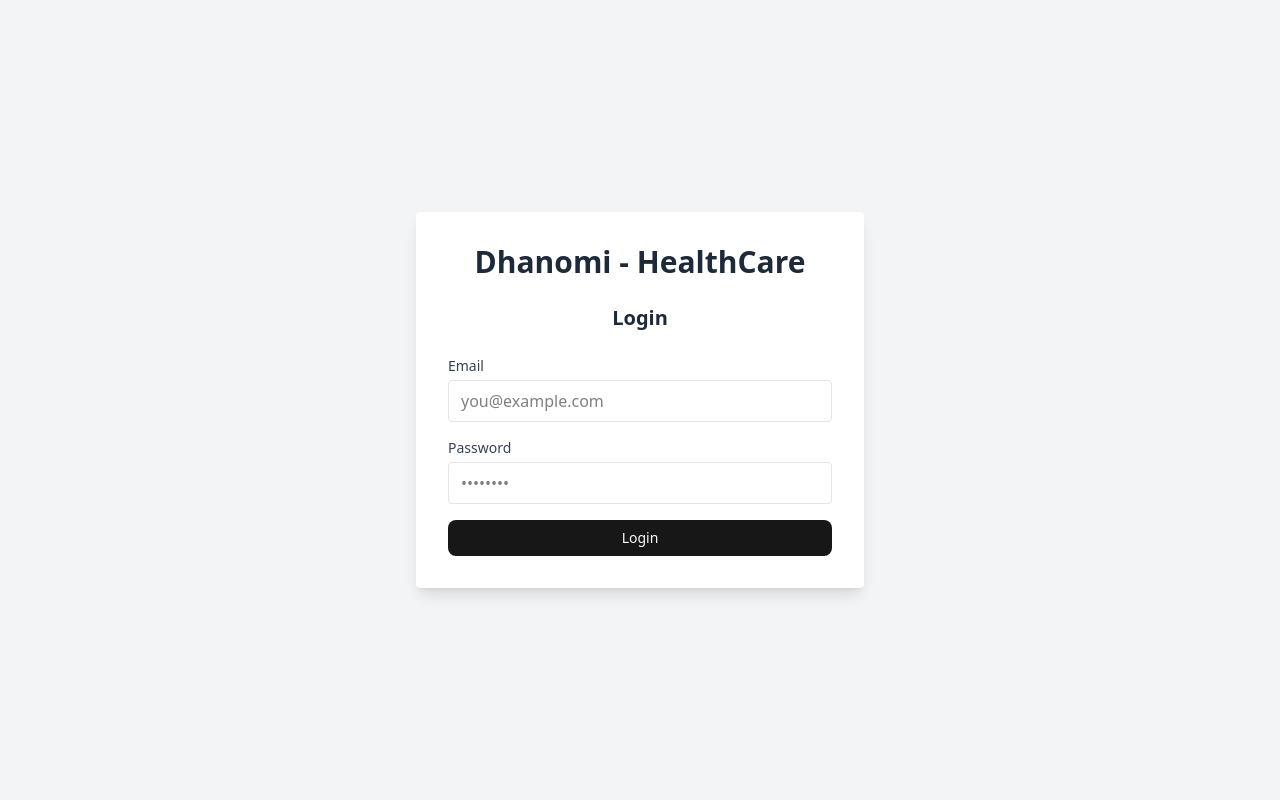
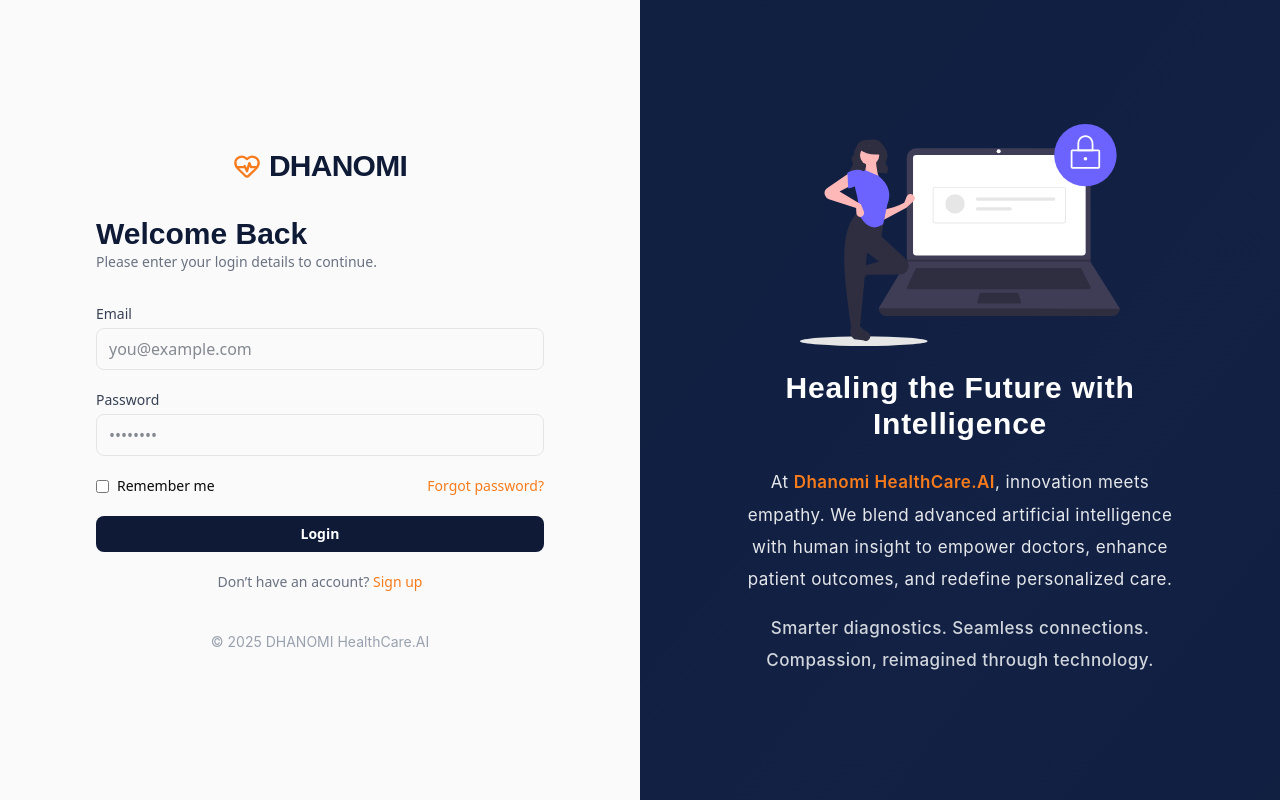
Before and after one commit to Anjna11/HealthCareAI_Next, a Next.js app in the folder healthcare_next/: page /login in a window 1280 px wide. Built offline with nearby package versions, Linux system fonts and the light colour scheme.

Commit message:
enhance Login page and added resoning

```diff
--- a/healthcare_next/app/globals.css
+++ b/healthcare_next/app/globals.css
@@ -133,5 +133,5 @@
 
 .primary-button:hover {
   background-color: #F87B1B;
-  color: black
+  color: white
 }
--- a/healthcare_next/app/home/layout.tsx
+++ b/healthcare_next/app/home/layout.tsx
@@ -1,5 +1,6 @@
 'use client';
 import dynamic from 'next/dynamic';
+import { HeartPulse } from 'lucide-react'; // ✅ Added for the logo
 
 const ResizablePanelGroup = dynamic(
   () => import('@/components/ui/resizable').then((m) => m.ResizablePanelGroup),
@@ -30,22 +31,32 @@ export default function HomeLayout({ children }: { children: React.ReactNode })
       <ResizablePanelGroup direction="horizontal">
         <ResizablePanel>
           <SidebarProvider>
-            {/* Your sidebar and main layout code */}
+            {/* ==== Sidebar ==== */}
             <Sidebar id="left">
               <SidebarHeader
                 className="text-gray-300"
                 style={{ background: '#11224E' }}
               >
-                <p className="text-center font-semibold leading-tight mt-2">
-                  <span className="text-2xl" style={{ fontFamily: "'Poppins', sans-serif", fontWeight: 700 }}>
-                    DHANOMI
-                  </span>
-                  <br />
-                  <span className="text-base" style={{ fontFamily: "'Inter', sans-serif", fontWeight: 500 }}>
+                {/* ✅ Added logo from login page */}
+                <div className="flex flex-col items-center justify-center py-3">
+                  <div className="flex items-center gap-3 text-[#F87B1B] -ml-4">
+                    <HeartPulse className="w-6.5 h-6" />
+                    <h1
+                      className="text-2xl font-extrabold text-white tracking-tight -ml-2"
+                      style={{ fontFamily: "'Poppins', sans-serif" }}
+                    >
+                      DHANOMI
+                    </h1>
+                  </div>
+                  <p
+                    className="text-sm text-gray-300 -mr-2"
+                    style={{ fontFamily: "'Inter', sans-serif" }}
+                  >
                     HealthCare.AI
-                  </span>
-                </p>
-                <hr />
+                  </p>
+                </div>
+
+                <hr className="border-[#F87B1B]/30" />
               </SidebarHeader>
 
               <SidebarContent className="mt-3">
@@ -56,7 +67,7 @@ export default function HomeLayout({ children }: { children: React.ReactNode })
                         <SidebarMenuButton asChild className="text-base p-4.5 pl-2 rounded-none" style={{ fontFamily: "'Poppins', sans-serif" }}>
                           <a href="/home/patients">
                             <Inbox />
-                            <span>All Patients</span>
+                            <span>Patient Records</span>
                           </a>
                         </SidebarMenuButton>
                       </SidebarMenuItem>
@@ -82,6 +93,8 @@ export default function HomeLayout({ children }: { children: React.ReactNode })
                 </p>
               </SidebarFooter>
             </Sidebar>
+
+            {/* ==== Main Content ==== */}
             <main className="flex-1 p-4">
               <SidebarTrigger className="hover:bg-[#11224E]/70 hover:text-white" />
               {children}
@@ -91,6 +104,7 @@ export default function HomeLayout({ children }: { children: React.ReactNode })
 
         <ResizableHandle />
 
+        {/* ==== Chat Panel ==== */}
         <ResizablePanel className="w-sm max-w-sm">
           <Chat onChange={(st) => console.log(st)} />
         </ResizablePanel>
--- a/healthcare_next/app/login/page.tsx
+++ b/healthcare_next/app/login/page.tsx
@@ -1,11 +1,15 @@
 'use client';
 import { useState } from 'react';
+import { useRouter } from 'next/navigation';
+import { motion } from 'framer-motion';
 import { Button } from '@/components/ui/button';
+import { HeartPulse } from 'lucide-react';
 
 export default function Login() {
   const [email, setEmail] = useState('');
   const [password, setPassword] = useState('');
   const [message, setMessage] = useState('');
+  const router = useRouter();
 
   const handleSubmit = async (e: React.FormEvent) => {
     e.preventDefault();
@@ -15,63 +19,233 @@ export default function Login() {
       const res = await fetch('http://127.0.0.1:8000/login', {
         method: 'POST',
         headers: { 'Content-Type': 'application/json' },
-        body: JSON.stringify({ email, password }) // converts JavaScript object into JSON string
+        body: JSON.stringify({ email, password }),
       });
 
       const data = await res.json();
 
       if (data.success) {
-        setMessage("Login successful");
+        setMessage('✅ Login successful!');
+        setTimeout(() => {
+          router.push('/home');
+        }, 800);
       } else {
-        setMessage("Invalid email or password");
+        setMessage('❌ Invalid email or password');
       }
-
     } catch (error) {
       console.error(error);
-      setMessage('Error connecting to server');
+      setMessage('⚠️ Error connecting to server');
     }
   };
 
+  // ✨ Animation variants
+  const container = {
+    hidden: { opacity: 0, x: -60 },
+    visible: {
+      opacity: 1,
+      x: 0,
+      transition: {
+        duration: 0.8,
+        ease: [0.25, 0.1, 0.25, 1],
+        when: 'beforeChildren',
+        staggerChildren: 0.15,
+      },
+    },
+  };
+
+  const item = {
+    hidden: { opacity: 0, x: -30 },
+    visible: {
+      opacity: 1,
+      x: 0,
+      transition: { duration: 0.6, ease: 'easeOut' },
+    },
+  };
+
   return (
-    <div className="flex items-center justify-center min-h-screen bg-gray-100">
-      <div className="w-full max-w-md p-8 space-y-6 bg-white rounded shadow-lg">
-        <h2 className="text-3xl font-bold text-center text-gray-800">Dhanomi - HealthCare</h2>
-        <h2 className="text-xl font-bold text-center text-gray-800">Login</h2>
+    <div className="flex min-h-screen">
+      {/* Right side (Form Section) */}
+      <div className="flex flex-col justify-center items-center w-full md:w-1/2 bg-[#FAFAFA] px-10 py-16">
+        <motion.div
+          className="flex items-center gap-2 mb-8 text-[#0E1A36]"
+          variants={item}
+          initial="hidden"
+          animate="visible"
+        >
+          <HeartPulse className="w-7 h-7 text-[#F87B1B]" />
+          <h1
+            className="text-3xl font-extrabold tracking-tight"
+            style={{ fontFamily: "'Poppins', sans-serif" }}
+          >
+            DHANOMI
+          </h1>
+        </motion.div>
 
-        <form className="space-y-4" onSubmit={handleSubmit}>
+        <motion.div
+          className="w-full max-w-md"
+          variants={container}
+          initial="hidden"
+          animate="visible"
+        >
+          {/* Heading */}
+          <motion.div variants={item}>
+            <h2
+              className="text-3xl font-semibold text-[#0E1A36]"
+              style={{ fontFamily: "'Poppins', sans-serif" }}
+            >
+              Welcome Back
+            </h2>
+            <p className="text-gray-500 text-sm mb-8">
+              Please enter your login details to continue.
+            </p>
+          </motion.div>
+
+          {/* Form */}
+          <motion.form className="space-y-5" onSubmit={handleSubmit} variants={item}>
             <div>
-            <label htmlFor="email" className="block text-sm font-medium text-gray-700">Email</label>
+              <label
+                htmlFor="email"
+                className="block text-sm font-medium text-gray-700"
+              >
+                Email
+              </label>
               <input
                 type="email"
                 id="email"
                 value={email}
                 onChange={(e) => setEmail(e.target.value)}
-              className="w-full px-3 py-2 mt-1 border rounded focus:outline-none focus:ring-2 focus:ring-blue-500 text-black"
+                onKeyDown={(e) => {
+                  if (e.key === 'Enter') handleSubmit(e);
+                }}
+                className="w-full px-3 py-2 mt-1 border rounded-md focus:outline-none focus:ring-2 focus:ring-[#F87B1B] text-gray-900"
                 placeholder="you@example.com"
                 required
               />
             </div>
 
             <div>
-            <label htmlFor="password" className="block text-sm font-medium text-gray-700">Password</label>
+              <label
+                htmlFor="password"
+                className="block text-sm font-medium text-gray-700"
+              >
+                Password
+              </label>
               <input
                 type="password"
                 id="password"
                 value={password}
                 onChange={(e) => setPassword(e.target.value)}
-              className="w-full px-3 py-2 mt-1 border rounded focus:outline-none focus:ring-2 focus:ring-blue-500 text-black"
+                onKeyDown={(e) => {
+                  if (e.key === 'Enter') handleSubmit(e);
+                }}
+                className="w-full px-3 py-2 mt-1 border rounded-md focus:outline-none focus:ring-2 focus:ring-[#F87B1B] text-gray-900"
                 placeholder="••••••••"
                 required
               />
             </div>
 
-          <Button type="submit" className='w-full'>
+            <div className="flex items-center justify-between text-sm">
+              <label className="flex items-center gap-2">
+                <input type="checkbox" className="accent-[#F87B1B]" />
+                Remember me
+              </label>
+              <a href="#" className="text-[#F87B1B] hover:underline">
+                Forgot password?
+              </a>
+            </div>
+
+            <Button
+              type="submit"
+              className="w-full bg-[#0E1A36] hover:bg-[#1B2B57] text-white font-semibold py-2 transition-all"
+            >
               Login
             </Button>
-        </form>
 
-        {message && <p className="mt-4 text-center text-green-500">{message}</p>}
+            <div className="text-center text-sm text-gray-500">
+              Don’t have an account?{' '}
+              <a href="#" className="text-[#F87B1B] hover:underline">
+                Sign up
+              </a>
             </div>
+          </motion.form>
+
+          {/* Message */}
+          {message && (
+            <motion.p
+              className={`mt-4 text-center font-medium ${
+                message.includes('successful')
+                  ? 'text-green-600'
+                  : 'text-red-500'
+              }`}
+              variants={item}
+            >
+              {message}
+            </motion.p>
+          )}
+        </motion.div>
+
+        <motion.p
+          className="text-center text-sm text-gray-400 mt-10"
+          style={{ fontFamily: "'Inter', sans-serif" }}
+          initial={{ opacity: 0, y: 10 }}
+          animate={{ opacity: 1, y: 0 }}
+          transition={{ delay: 1, duration: 0.8 }}
+        >
+          © {new Date().getFullYear()} DHANOMI HealthCare.AI
+        </motion.p>
+      </div>
+
+      <div className="hidden md:flex w-1/2 bg-[#0E1A36] text-white items-center justify-center p-10 relative overflow-hidden">
+  {/* 🔮 Shimmer Animated Background */}
+  <motion.div
+    className="absolute inset-0 bg-gradient-to-br from-[#0E1A36] via-[#14254D] to-[#0E1A36] opacity-60"
+    animate={{ backgroundPosition: ['0% 0%', '100% 100%'] }}
+    transition={{ repeat: Infinity, duration: 12, ease: 'linear' }}
+    style={{
+      backgroundSize: '400% 400%', // important for the shimmer movement
+      zIndex: 0,
+    }}
+  />
+
+  {/* Illustration + Text */}
+  <div className="max-w-md text-center relative z-10">
+    <motion.img
+      src="/login-illustration.svg"
+      alt="Healthcare illustration"
+      className="mx-auto mb-6 w-80"
+      initial={{ opacity: 0, x: -40 }}
+      animate={{ opacity: 1, x: 0 }}
+      transition={{ duration: 1, ease: 'easeOut' }}
+    />
+
+    <motion.h3
+      className="text-3xl font-extrabold mb-3 text-white tracking-wide"
+      style={{ fontFamily: "'Poppins', sans-serif" }}
+      initial={{ opacity: 0, scale: 0.9, y: 40 }}
+      animate={{ opacity: 1, scale: 1, y: 0 }}
+      transition={{ duration: 1.5, ease: 'easeOut' }}
+    >
+      Healing the Future with Intelligence
+    </motion.h3>
+
+    <motion.p
+  className="text-gray-200 text-[17px] leading-relaxed tracking-wide max-w-lg mx-auto mt-6 text-center"
+  style={{ fontFamily: "'Inter', sans-serif", lineHeight: '1.9' }}
+  initial={{ opacity: 0, y: 30 }}
+  animate={{ opacity: 1, y: 0 }}
+  transition={{ delay: 0.5, duration: 1.3, ease: 'easeOut' }}
+>
+  At <span className="text-[#F87B1B] font-semibold">Dhanomi HealthCare.AI</span>,
+  innovation meets empathy. We blend advanced artificial intelligence with human insight
+  to empower doctors, enhance patient outcomes, and redefine personalized care.
+  <span className="block mt-4 text-gray-300 font-medium">
+    Smarter diagnostics. Seamless connections. Compassion, reimagined through technology.
+  </span>
+</motion.p>
+
+  </div>
+</div>
+
     </div>
   );
 }
--- a/healthcare_next/package.json
+++ b/healthcare_next/package.json
@@ -15,6 +15,7 @@
     "@radix-ui/react-tooltip": "^1.2.8",
     "class-variance-authority": "^0.7.1",
     "clsx": "^2.1.1",
+    "framer-motion": "^12.23.24",
     "lucide-react": "^0.546.0",
     "next": "16.0.0",
     "react": "19.2.0",
```
Also changed, not shown: healthcare_next/app/chat.tsx (+10 -5 lines), healthcare_next/public/login-illustration.svg (added), 1 other file (tests, documents, lock files or other folders). Lines whose indentation alone changed are shown as unchanged.
